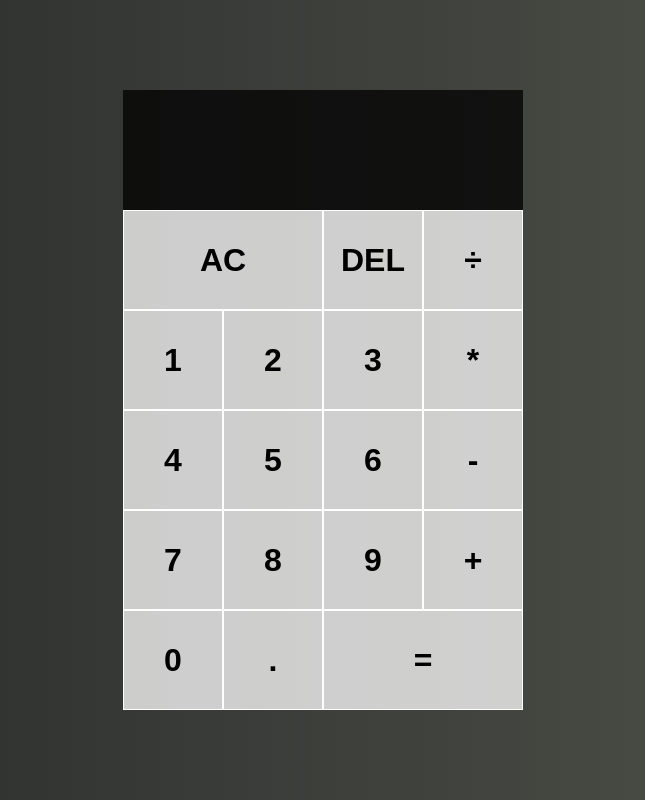
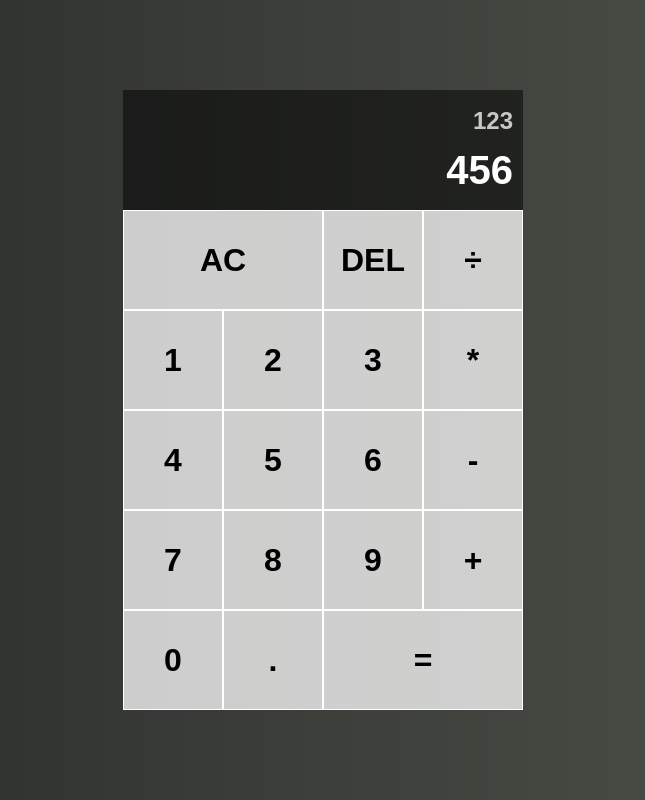
Before and after one commit to ClaudiaVielmetti/Calculator, a plain HTML site: page index.html in a window 1280 px wide. Shown: the whole page, without its empty margins (317-962 px from the left). Drawn offline with Linux system fonts and the light colour scheme.

Commit message:
styling output

```diff
--- a/index.html
+++ b/index.html
@@ -10,8 +10,8 @@
 <body>
     <div class="calculator-grid">
         <div class="output">
-            <div class="previous-operand"></div>
-            <div class="current-operand"></div>
+            <div class="previous-operand">123</div>
+            <div class="current-operand">456</div>
     </div>
     <button class="span-two">AC</button>
     <button>DEL</button>
--- a/styles.css
+++ b/styles.css
@@ -38,7 +38,7 @@ body {
 }
 .output {
   grid-column: 1 / -1;
-  background-color: rgba(0, 0, 0, 0.75);
+  background-color: rgba(0, 0, 0, 0.5);
   display: flex;
   align-items: flex-end;
   justify-content: space-around;
@@ -47,3 +47,12 @@ body {
   word-wrap: break-word;
   word-break: break-all;
 }
+
+.output .previous-operand {
+  color: rgba(255, 255, 255, 0.75);
+  font-size: 1.5rem;
+}
+.output .current-operand {
+  color: white;
+  font-size: 2.5rem;
+}
```
